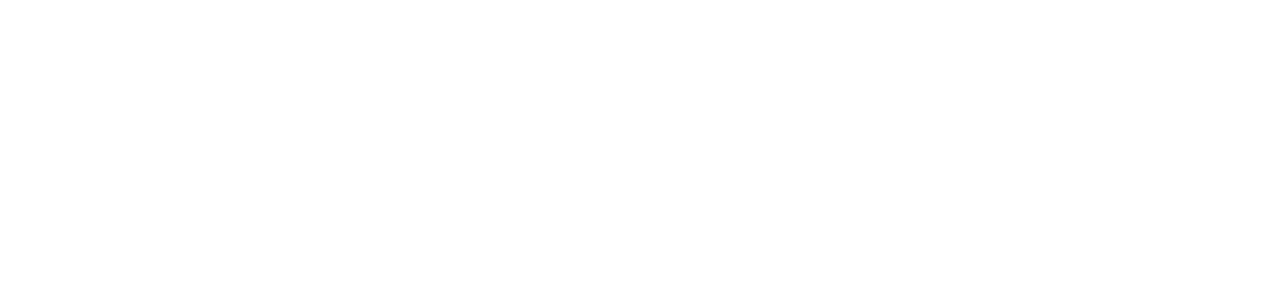
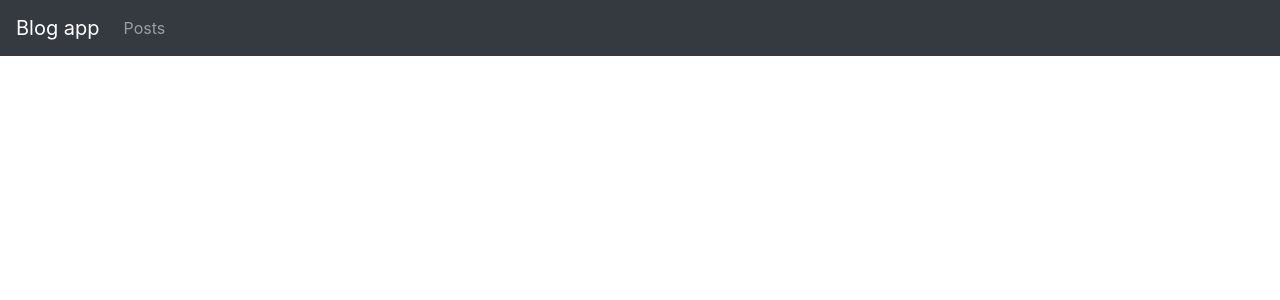
Before and after one commit to hiki89/blog-app, a Vue app: page /posts in a window 1280 px wide. Shown: the top 300 px of the page. Built offline with nearby package versions, Linux system fonts and the light colour scheme.

Commit message:
Zadatak 1

```diff
--- a/package.json
+++ b/package.json
@@ -8,7 +8,8 @@
     "lint": "vue-cli-service lint"
   },
   "dependencies": {
-    "vue": "^2.5.17"
+    "vue": "^2.5.17",
+    "vue-router": "^3.0.1"
   },
   "devDependencies": {
     "@vue/cli-plugin-babel": "^3.0.0",
--- a/public/index.html
+++ b/public/index.html
@@ -5,6 +5,7 @@
     <meta http-equiv="X-UA-Compatible" content="IE=edge">
     <meta name="viewport" content="width=device-width,initial-scale=1.0">
     <link rel="icon" href="<%= BASE_URL %>favicon.ico">
+    <link rel="stylesheet" href="https://stackpath.bootstrapcdn.com/bootstrap/4.1.3/css/bootstrap.min.css" integrity="sha384-MCw98/SFnGE8fJT3GXwEOngsV7Zt27NXFoaoApmYm81iuXoPkFOJwJ8ERdknLPMO" crossorigin="anonymous">
     <title>blog-app</title>
   </head>
   <body>
--- a/src/App.vue
+++ b/src/App.vue
@@ -1,16 +1,16 @@
 <template>
   <div>
-
+    <NavBar />
   </div>
 </template>
 
 <script>
-
+import NavBar from './components/NavBar'
 
 export default {
   name: 'app',
   components: {
-
+    NavBar
   }
 }
 </script>
--- /dev/null
+++ b/src/components/AppPosts.vue
@@ -0,0 +1,11 @@
+<template>
+    <div>
+
+    </div>
+</template>
+
+<script>
+export default {
+
+}
+</script>
--- /dev/null
+++ b/src/components/NavBar.vue
@@ -0,0 +1,14 @@
+<template>
+  <nav class="navbar navbar-expand-lg navbar-dark bg-dark">
+    <router-link class="navbar-brand" to="/blog">Blog app</router-link>
+    <div class="navbar-nav">
+      <router-link class="nav-item nav-link" to="/posts">Posts</router-link>
+    </div>
+  </nav>
+</template>
+
+<script>
+export default {
+
+}
+</script>
```
Also changed, not shown: src/main.js (+15 -0 lines), 1 other file (tests, documents, lock files or other folders).
